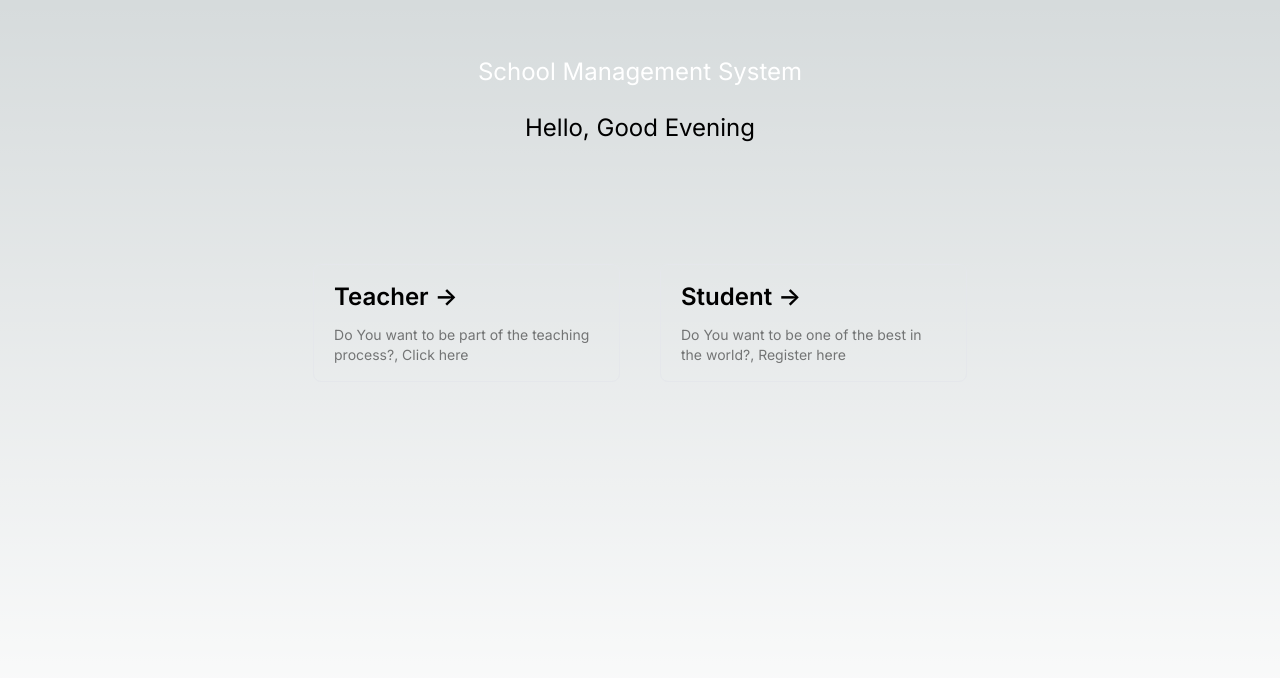
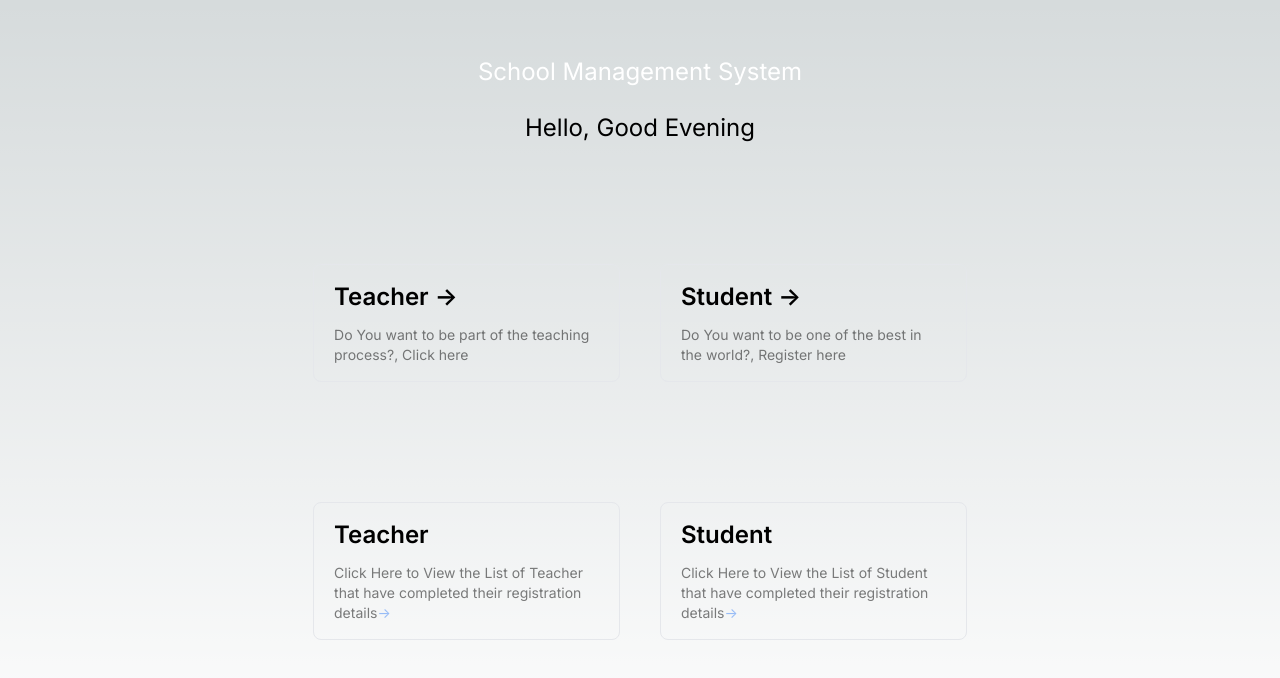
Before and after one commit to Hunchojoe19/nextApp, a Next.js app: page / in a window 1280 px wide. Shown: the top 678 px of the page. Built offline with nearby package versions, Linux system fonts and the light colour scheme.

Commit message:
added the lists of all the registered personnel

```diff
--- a/app/card/[text]/page.js
+++ b/app/card/[text]/page.js
@@ -6,31 +6,6 @@ import TeacherForm from "@/app/component/teacherForm/page";
 import StudentForm from "@/app/component/studentForm/page";
 
 const RegisterationForm = ({ params }) => {
-  // const [teacherName, setTeacherName] = useState("");
-  // const [nameError, setNameError] = useState("");
-
-  // const handleInputChange = (e) => {
-  //   setTeacherName(e.target.value);
-
-  //   if (e.target.value.trim() === "") {
-  //     setNameError("Name is required");
-  //   } else {
-  //     setNameError("");
-  //   }
-  // };
-
-  // const handleSubmit = (e) => {
-  //   e.preventDefault();
-
-  //   if (teacherName.trim() === "") {
-  //     setNameError("Name is required");
-  //     return;
-  //   }
-
-  //   console.log("Teacher name:", teacherName);
-  // };
-
-  1;
   return (
     <LocalizationProvider dateAdapter={AdapterDayjs}>
       <div className="container mx-auto p-6 flex flex-col justify-center items-center">
--- a/app/component/teacherForm/page.js
+++ b/app/component/teacherForm/page.js
@@ -51,10 +51,6 @@ const TeacherForm = () => {
     });
   };
 
-  // const handleSubmit = (e) => {
-  //   e.preventDefault();
-  //   console.log("Teacher name:", inputValue);
-  // };
   return (
     <div className="w-full h-full bg-zinc-700 rounded-lg lg:w-[50%]">
       <div className="flex flex-col justify-center items-start p-6 lg:items-center">
--- /dev/null
+++ b/app/links/[name]/page.js
@@ -0,0 +1,67 @@
+import React from "react";
+
+const Lists = ({ params }) => {
+  let lists = [];
+  const getLists = async () => {
+    const res = await fetch(`http://localhost:3000/api/${params.name}`);
+    lists = await res.json();
+    return lists;
+  };
+
+  return (
+    <div className="flex min-h-screen flex-col items-center justify-between p-8">
+      <div className="flex justify-center item-center">
+        <h2 className="text-white text-3xl">
+          List of {params.name}s that have completed their registration details
+        </h2>
+        {params.name === "Teacher" &&
+          lists.length > 0 &&
+          lists?.map((list) => (
+            <div className="mt-20 group rounded-lg border border-grey-300 px-5 py-4 transition-colors hover:border-gray-300 hover:bg-gray-100 hover:dark:border-neutral-700 hover:dark:bg-neutral-800/30">
+              <h2 className={`mb-3 text-2xl font-semibold`}>
+                {list?.title} &nbsp;{list?.firstName}
+              </h2>
+              <p className={`m-0 max-w-[30ch] text-sm opacity-50`}>
+                {list?.surname}
+              </p>
+              <p className={`m-0 max-w-[30ch] text-sm opacity-50`}>
+                {list?.dateOfBirth}
+              </p>
+              <p className={`m-0 max-w-[30ch] text-sm opacity-50`}>
+                {list?.teacherNumber}
+              </p>
+              <p className={`m-0 max-w-[30ch] text-sm opacity-50`}>
+                {list?.nationalId}
+              </p>
+              <p className={`m-0 max-w-[30ch] text-sm opacity-50`}>
+                {list?.salary}
+              </p>
+            </div>
+          ))}
+        {params.name === "Student" &&
+          lists.length > 0 &&
+          lists?.map((list) => (
+            <div className="mt-20 group rounded-lg border border-grey-300 px-5 py-4 transition-colors hover:border-gray-300 hover:bg-gray-100 hover:dark:border-neutral-700 hover:dark:bg-neutral-800/30">
+              <h2 className={`mb-3 text-2xl font-semibold`}>
+                {list?.firstName}{" "}
+              </h2>
+              <p className={`m-0 max-w-[30ch] text-sm opacity-50`}>
+                {list?.surname}
+              </p>
+              <p className={`m-0 max-w-[30ch] text-sm opacity-50`}>
+                {list?.dateOfBirth}
+              </p>
+              <p className={`m-0 max-w-[30ch] text-sm opacity-50`}>
+                {list?.studentNumber}
+              </p>
+              <p className={`m-0 max-w-[30ch] text-sm opacity-50`}>
+                {list?.nationalId}
+              </p>
+            </div>
+          ))}
+      </div>
+    </div>
+  );
+};
+
+export default Lists;
--- /dev/null
+++ b/app/links/page.js
@@ -0,0 +1,21 @@
+import Link from "next/link";
+import React from "react";
+
+const Links = ({ name }) => {
+  return (
+    <Link href={`/links/${name}`}>
+      <div className="mt-20 group rounded-lg border border-grey-300 px-5 py-4 transition-colors hover:border-gray-300 hover:bg-gray-100 hover:dark:border-neutral-700 hover:dark:bg-neutral-800/30">
+        <h2 className={`mb-3 text-2xl font-semibold`}>{name} </h2>
+        <p className={`m-0 max-w-[30ch] text-sm opacity-50`}>
+          Click Here to View the List of {name} that have completed their
+          registration details
+          <span className="inline-block text-blue-500 transition-transform group-hover:translate-x-1 motion-reduce:transform-none">
+            -&gt;
+          </span>
+        </p>
+      </div>
+    </Link>
+  );
+};
+
+export default Links;
--- a/app/page.js
+++ b/app/page.js
@@ -1,5 +1,6 @@
 import Greeting from "./component/page";
 import Card from "./card/page";
+import Links from "./links/page";
 
 export default function Home() {
   const teacher = "Do You want to be part of the teaching process?, Click here";
@@ -7,111 +8,6 @@ export default function Home() {
     "Do You want to be one of the best in the world?, Register here";
   return (
     <main className="flex min-h-screen flex-col items-center justify-between p-8">
-      {/* <div className="z-10 max-w-5xl w-full items-center justify-between font-mono text-sm lg:flex">
-        <p className="fixed left-0 top-0 flex w-full justify-center border-b border-gray-300 bg-gradient-to-b from-zinc-200 pb-6 pt-8 backdrop-blur-2xl dark:border-neutral-800 dark:bg-zinc-800/30 dark:from-inherit lg:static lg:w-auto  lg:rounded-xl lg:border lg:bg-gray-200 lg:p-4 lg:dark:bg-zinc-800/30">
-          Get started by editing&nbsp;
-          <code className="font-mono font-bold">app/page.js</code>
-        </p>
-        <div className="fixed bottom-0 left-0 flex h-48 w-full items-end justify-center bg-gradient-to-t from-white via-white dark:from-black dark:via-black lg:static lg:h-auto lg:w-auto lg:bg-none">
-          <a
-            className="pointer-events-none flex place-items-center gap-2 p-8 lg:pointer-events-auto lg:p-0"
-            href="https://vercel.com?utm_source=create-next-app&utm_medium=appdir-template&utm_campaign=create-next-app"
-            target="_blank"
-            rel="noopener noreferrer"
-          >
-            By{" "}
-            <Image
-              src="/vercel.svg"
-              alt="Vercel Logo"
-              className="dark:invert"
-              width={100}
-              height={24}
-              priority
-            />
-          </a>
-        </div>
-      </div>
-
-      <div className="relative flex place-items-center before:absolute before:h-[300px] before:w-[480px] before:-translate-x-1/2 before:rounded-full before:bg-gradient-radial before:from-white before:to-transparent before:blur-2xl before:content-[''] after:absolute after:-z-20 after:h-[180px] after:w-[240px] after:translate-x-1/3 after:bg-gradient-conic after:from-sky-200 after:via-blue-200 after:blur-2xl after:content-[''] before:dark:bg-gradient-to-br before:dark:from-transparent before:dark:to-blue-700 before:dark:opacity-10 after:dark:from-sky-900 after:dark:via-[#0141ff] after:dark:opacity-40 before:lg:h-[360px] z-[-1]">
-        <Image
-          className="relative dark:drop-shadow-[0_0_0.3rem_#ffffff70] dark:invert"
-          src="/next.svg"
-          alt="Next.js Logo"
-          width={180}
-          height={37}
-          priority
-        />
-      </div>
-
-      <div className="mb-32 grid text-center lg:max-w-5xl lg:w-full lg:mb-0 lg:grid-cols-4 lg:text-left">
-        <a
-          href="https://nextjs.org/docs?utm_source=create-next-app&utm_medium=appdir-template&utm_campaign=create-next-app"
-          className="group rounded-lg border border-transparent px-5 py-4 transition-colors hover:border-gray-300 hover:bg-gray-100 hover:dark:border-neutral-700 hover:dark:bg-neutral-800/30"
-          target="_blank"
-          rel="noopener noreferrer"
-        >
-          <h2 className={`mb-3 text-2xl font-semibold`}>
-            Docs{" "}
-            <span className="inline-block transition-transform group-hover:translate-x-1 motion-reduce:transform-none">
-              -&gt;
-            </span>
-          </h2>
-          <p className={`m-0 max-w-[30ch] text-sm opacity-50`}>
-            Find in-depth information about Next.js features and API.
-          </p>
-        </a>
-
-        <a
-          href="https://nextjs.org/learn?utm_source=create-next-app&utm_medium=appdir-template-tw&utm_campaign=create-next-app"
-          className="group rounded-lg border border-transparent px-5 py-4 transition-colors hover:border-gray-300 hover:bg-gray-100 hover:dark:border-neutral-700 hover:dark:bg-neutral-800 hover:dark:bg-opacity-30"
-          target="_blank"
-          rel="noopener noreferrer"
-        >
-          <h2 className={`mb-3 text-2xl font-semibold`}>
-            Learn{" "}
-            <span className="inline-block transition-transform group-hover:translate-x-1 motion-reduce:transform-none">
-              -&gt;
-            </span>
-          </h2>
-          <p className={`m-0 max-w-[30ch] text-sm opacity-50`}>
-            Learn about Next.js in an interactive course with&nbsp;quizzes!
-          </p>
-        </a>
-
-        <a
-          href="https://vercel.com/templates?framework=next.js&utm_source=create-next-app&utm_medium=appdir-template&utm_campaign=create-next-app"
-          className="group rounded-lg border border-transparent px-5 py-4 transition-colors hover:border-gray-300 hover:bg-gray-100 hover:dark:border-neutral-700 hover:dark:bg-neutral-800/30"
-          target="_blank"
-          rel="noopener noreferrer"
-        >
-          <h2 className={`mb-3 text-2xl font-semibold`}>
-            Templates{" "}
-            <span className="inline-block transition-transform group-hover:translate-x-1 motion-reduce:transform-none">
-              -&gt;
-            </span>
-          </h2>
-          <p className={`m-0 max-w-[30ch] text-sm opacity-50`}>
-            Explore the Next.js 13 playground.
-          </p>
-        </a>
-
-        <a
-          href="https://vercel.com/new?utm_source=create-next-app&utm_medium=appdir-template&utm_campaign=create-next-app"
-          className="group rounded-lg border border-transparent px-5 py-4 transition-colors hover:border-gray-300 hover:bg-gray-100 hover:dark:border-neutral-700 hover:dark:bg-neutral-800/30"
-          target="_blank"
-          rel="noopener noreferrer"
-        >
-          <h2 className={`mb-3 text-2xl font-semibold`}>
-            Deploy{" "}
-            <span className="inline-block transition-transform group-hover:translate-x-1 motion-reduce:transform-none">
-              -&gt;
-            </span>
-          </h2>
-          <p className={`m-0 max-w-[30ch] text-sm opacity-50`}>
-            Instantly deploy your Next.js site to a shareable URL with Vercel.
-          </p>
-        </a>
-      </div> */}
       <div className="flex flex-col items-center justify-center w-full h-full">
         <h1 className="text-white text-2xl mt-6">School Management System</h1>
 
@@ -121,6 +17,10 @@ export default function Home() {
           <Card text="Teacher" description={teacher} />
           <Card text="Student" description={student} />
         </div>
+        <div className="mt-10 flex flex-col items-center justify-center gap-10 lg:flex-row">
+          <Links name="Teacher" />
+          <Links name="Student" />
+        </div>
       </div>
     </main>
   );
```
